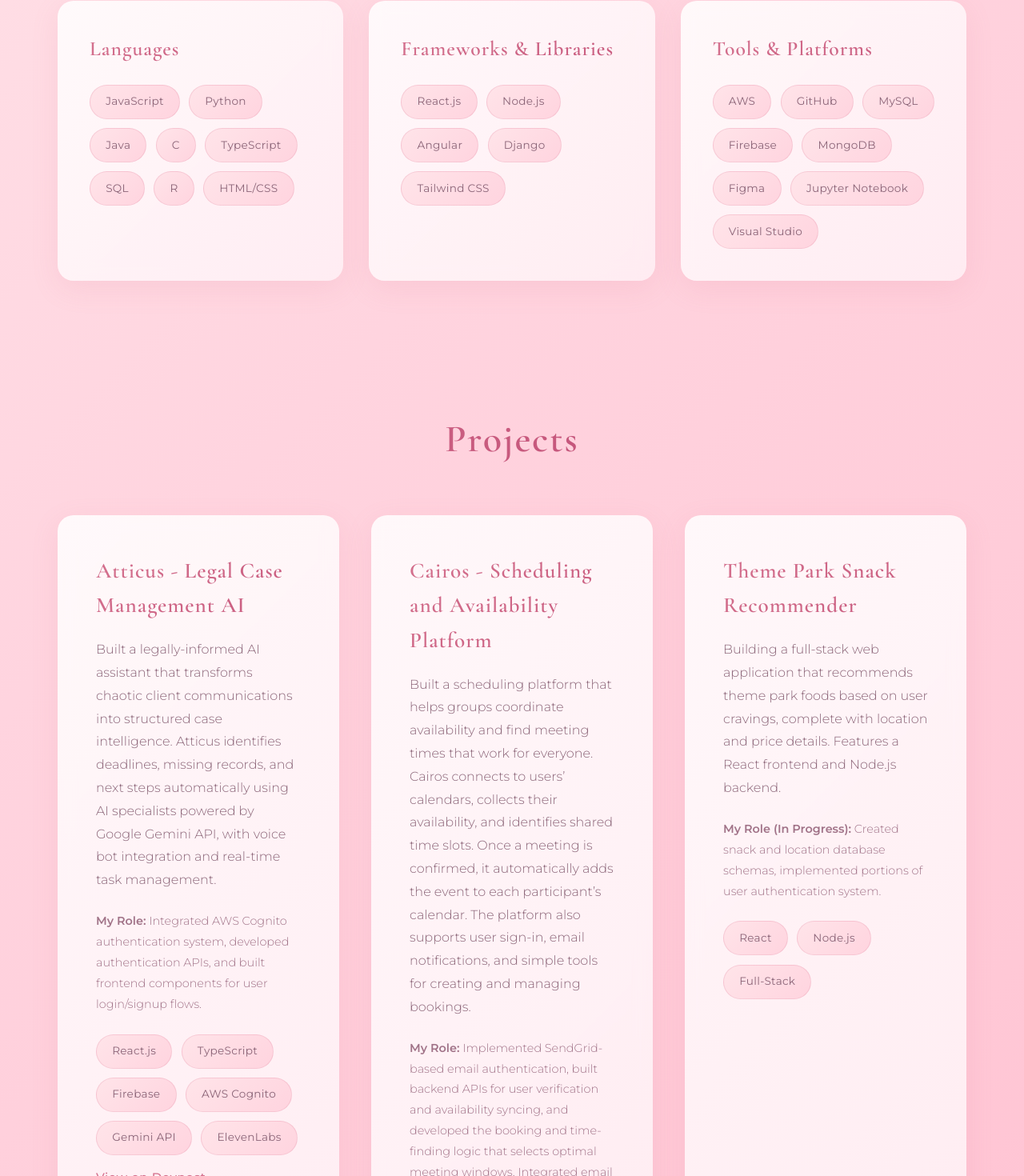
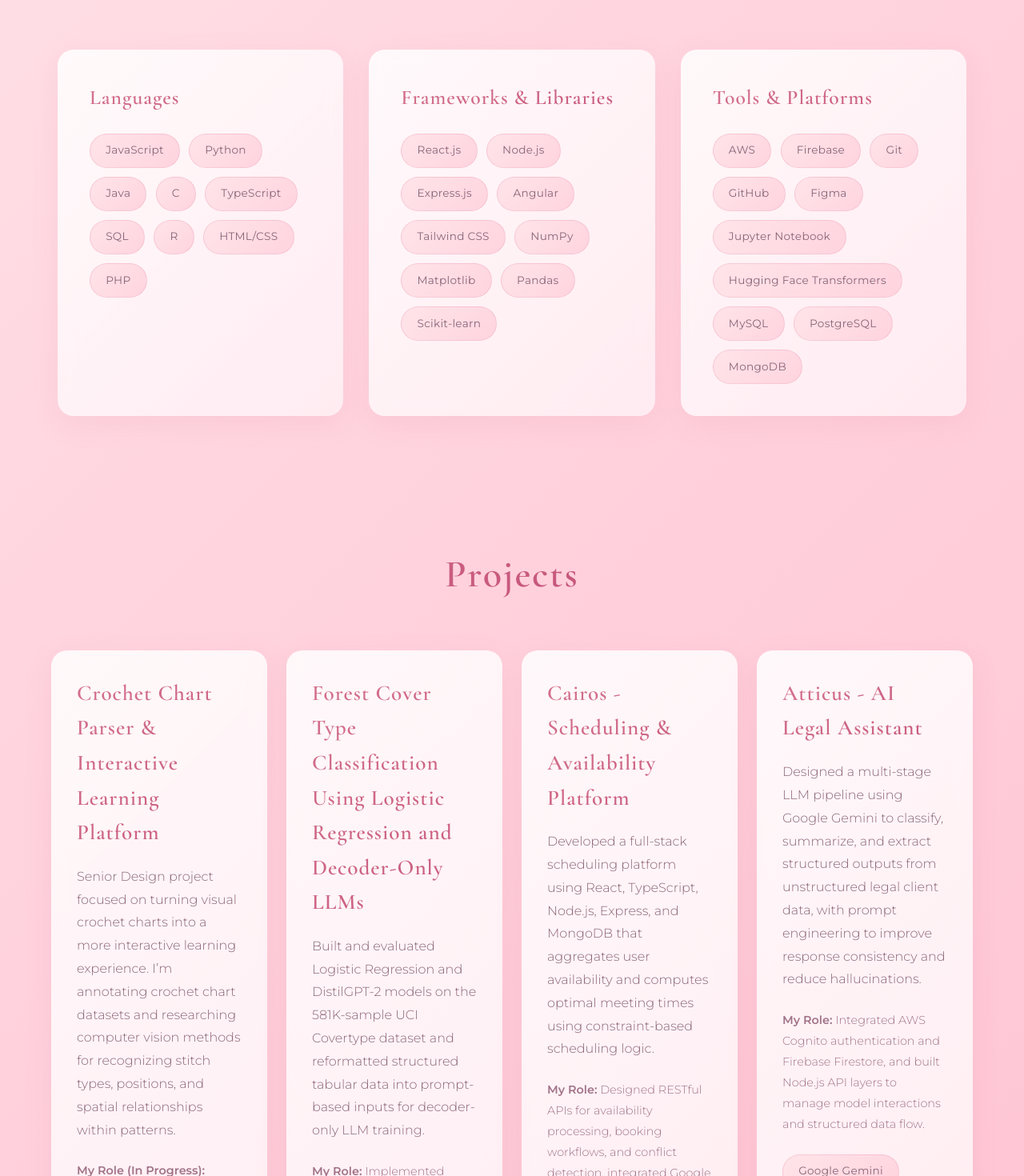
Before and after one commit to JumDum1101/Kareena_Raghubans_Personal_Website, a React (Vite) app: page / in a window 1280 px wide. Shown: the part 2268-3738 px from the top of the page at 80% size. Built offline with nearby package versions, Linux system fonts and the light colour scheme.

Commit message:
updated website

```diff
--- a/src/App.css
+++ b/src/App.css
@@ -653,13 +653,34 @@
   z-index: 1;
 }
 
-.project-card p {
-  color: #8b6578;
-  margin-bottom: 1.5rem;
-  font-weight: 300;
-  line-height: 1.8;
+.projects-grid {
+  display: grid;
+  grid-template-columns: repeat(4, minmax(0, 1fr));
+  gap: 1.5rem;
+  max-width: 1500px;
+  margin: 0 auto;
+}
+
+#projects .container {
+  max-width: 1600px;
+  width: 95%;
+}
+
+.project-card {
+  background: linear-gradient(
+    135deg,
+    rgba(255, 255, 255, 0.85) 0%,
+    rgba(255, 240, 245, 0.85) 100%
+  );
+  padding: 2rem;
+  border-radius: 20px;
+  box-shadow: 0 10px 35px rgba(212, 113, 142, 0.12);
+  transition: all 0.4s ease;
+  animation: scaleIn 0.8s ease-out backwards;
+  backdrop-filter: blur(10px);
   position: relative;
-  z-index: 1;
+  overflow: hidden;
+  min-width: 0;
 }
 
 .project-link {
--- a/src/App.jsx
+++ b/src/App.jsx
@@ -1,192 +1,413 @@
-import { useState, useEffect } from 'react';
+import { useEffect } from 'react';
+
 import './App.css';
+
 //redeploy
+
 function App() {
-  const [profileImage, setProfileImage] = useState('/kareena-photo.jpg'); // Use your photo by default
 
 const downloadResume = () => {
+
 const link = document.createElement('a');
+
     link.href = '/Raghubans_Kareena_Resume.pdf';
+
     link.download = 'Kareena_Raghubans_Resume.pdf';
+
     document.body.appendChild(link);
+
     link.click();
+
     document.body.removeChild(link);
+
   };
 
+
+
   useEffect(() => {
+
     // Intersection Observer for scroll animations
+
 const observer = new IntersectionObserver(
+
       (entries) => {
+
         entries.forEach((entry) => {
+
           if (entry.isIntersecting) {
+
             entry.target.style.animationPlayState = 'running';
+
           }
+
         });
+
       },
+
       { threshold: 0.1 }
+
     );
 
+
+
 const elements = document.querySelectorAll('.skill-card, .project-card, .interest-card, .about-content');
+
     elements.forEach((el) => observer.observe(el));
 
+
+
     // Parallax effect
+
 const handleScroll = () => {
+
 const scrolled = window.pageYOffset;
+
 const parallaxElements = document.querySelectorAll('.skill-card, .project-card, .interest-card');
 
+
+
       parallaxElements.forEach((el, index) => {
+
 const speed = 0.5 + index * 0.1;
+
 const yPos = -(scrolled * speed / 100);
+
         el.style.transform = `translateY(${yPos}px)`;
+
       });
+
     };
+
+
 
     window.addEventListener('scroll', handleScroll);
 
+
+
     return () => {
+
       elements.forEach((el) => observer.unobserve(el));
+
       window.removeEventListener('scroll', handleScroll);
+
     };
+
   }, []);
 
+
+
   return (
+
     <div className="App">
+
       <header>
+
         <nav>
+
           <div className="logo">Kareena Raghubans</div>
+
           <ul className="nav-links">
+
             <li><a href="#about">About</a></li>
+
             <li><a href="#skills">Skills</a></li>
+
             <li><a href="#projects">Projects</a></li>
+
             <li><a href="#interests">Interests</a></li>
+
           </ul>
+
         </nav>
+
       </header>
 
+
+
       <section className="hero">
+
         <div className="container">
+
           <div className="profile-image">
+
           <img src="/kareena-photo.jpg" alt="Kareena Raghubans" className="profile-image-display" />
+
           </div>
+
           <h1>Kareena Raghubans</h1>
+
           <h2>Software Engineer & Computer Science Student</h2>
+
           <p>
+
             I’m a passionate builder who loves turning ideas into intuitive, meaningful applications that make people’s lives easier. Whether it’s creating seamless user experiences, designing smart backend systems, or mentoring new developers, I’m driven by the impact technology can have when it’s built with care. I’m currently pursuing my B.S./M.S. in Computer Science at the University of Central Florida, where I’m exploring the intersections of AI, full-stack development, and human-centered design.
+
           </p>
 
+
+
           <div className="social-links">
+
             <div className="social-links-row">
+
               <a href="https://www.linkedin.com/in/kareena-raghubans" target="_blank" rel="noopener noreferrer">
+
                 <span>LinkedIn</span>
+
               </a>
+
               <a href="https://github.com/JumDum1101" target="_blank" rel="noopener noreferrer">
+
                 <span>GitHub</span>
+
               </a>
+
               <a href="mailto:karaghubans@gmail.com">
+
                 <span>Email</span>
+
               </a>
+
             </div>
+
             <button className="resume-btn" onClick={downloadResume}>
+
               <span>📄 Download Resume</span>
+
             </button>
+
           </div>
+
         </div>
+
       </section>
 
+
+
       <section id="about">
+
         <div className="container">
+
           <h2 className="section-title">About Me</h2>
+
           <div className="about-content">
+
             <h3>Education & Experience</h3>
+
             <p>
+
               I'm currently enrolled in the Accelerated B.S./M.S. program in Computer Science at
-              the University of Central Florida, maintaining a 3.6 GPA while pursuing a minor in
-              Statistics. My academic journey has been recognized with multiple honors including the
-              UCF Dean's List and NCWIT Rising Star Award.
+
+              the University of Central Florida, maintaining a 3.67 GPA while pursuing a minor in Statistics. My graduate-level focus is Machine Learning and Artificial Intelligence, and I have been recognized with honors including the UCF Dean's List and NCWIT Rising Star Award.
+
             </p>
 
+
+
             <h3>Professional Work</h3>
+
             <p>
-              At CodeNook, I worked as a Part-Time Software Developer where I built Generative AI client components using React.js and TypeScript. I integrated AWS services including Cognito for authentication, SNS for notifications, and Lambda for event-driven workflows. I improved the authentication flow and streamlined user management processes, increasing system reliability and helping scale the platform from 2 to 13 active customers.
+
+              I’m currently a Software Engineer Intern at Leidos, where I work on enterprise applications across the full stack. My work includes developing frontend features and user interfaces with React and TypeScript, building backend APIs, working with Java, and writing SQL for Oracle and Microsoft SQL Server databases. I also collaborate with engineers to understand requirements, research solutions, and improve existing applications. Previously, at CodeNook, I worked on an AI-powered platform where I built React components and integrated services including AWS Cognito, OpenAI APIs, SNS, and Lambda, helping support the platform as it grew from 2 to 13 customers.
             </p>
 
+
+
             <h3>Giving Back</h3>
+
             <p>
+
               I'm deeply committed to mentorship through Girls Who Code, where I guide both high school and college students in learning programming fundamentals and building confidence in their technical skills. Helping others discover that coding can be both approachable and empowering is one of my greatest passions.
+
             </p>
+
           </div>
+
         </div>
+
       </section>
 
+
+
       <section id="skills">
+
         <div className="container">
+
           <h2 className="section-title">Technical Skills</h2>
+
           <div className="skills-grid">
+
             <div className="skill-card">
+
               <h3>Languages</h3>
+
               <div className="skill-tags">
+
                 <span className="tag">JavaScript</span>
+
                 <span className="tag">Python</span>
+
                 <span className="tag">Java</span>
+
                 <span className="tag">C</span>
+
                 <span className="tag">TypeScript</span>
+
                 <span className="tag">SQL</span>
+
                 <span className="tag">R</span>
+
                 <span className="tag">HTML/CSS</span>
+
+                <span className="tag">PHP</span>
+
+              </div>
+
+            </div>
+
+
+
+            <div className="skill-card">
+
+              <h3>Frameworks & Libraries</h3>
+
+              <div className="skill-tags">
+                <span className="tag">React.js</span>
+                <span className="tag">Node.js</span>
+                <span className="tag">Express.js</span>
+                <span className="tag">Angular</span>
+                <span className="tag">Tailwind CSS</span>
+                <span className="tag">NumPy</span>
+                <span className="tag">Matplotlib</span>
+                <span className="tag">Pandas</span>
+                <span className="tag">Scikit-learn</span>
+              </div>
+
+            </div>
+
+
+
+            <div className="skill-card">
+
+              <h3>Tools & Platforms</h3>
+
+              <div className="skill-tags">
+                <span className="tag">AWS</span>
+                <span className="tag">Firebase</span>
+                <span className="tag">Git</span>
+                <span className="tag">GitHub</span>
+                <span className="tag">Figma</span>
+                <span className="tag">Jupyter Notebook</span>
+                <span className="tag">Hugging Face Transformers</span>
+                <span className="tag">MySQL</span>
+                <span className="tag">PostgreSQL</span>
+                <span className="tag">MongoDB</span>
+              </div>
+
+            </div>
+
+          </div>
+
+        </div>
+
+      </section>
+
+
+
+      <section id="projects">
+
+        <div className="container">
+
+          <h2 className="section-title">Projects</h2>
+
+          <div className="projects-grid">
+            <div className="project-card">
+              <h3>Crochet Chart Parser & Interactive Learning Platform</h3>
+              <p>
+                Senior Design project focused on turning visual crochet charts into a more interactive
+                learning experience. I’m annotating crochet chart datasets and researching computer vision
+                methods for recognizing stitch types, positions, and spatial relationships within patterns.
+              </p>
+              <p style={{ fontSize: '0.9rem', color: '#a17388', marginTop: '0.5rem' }}>
+                <strong>My Role (In Progress):</strong> Designing the application UI in Figma and planning
+                a React and TypeScript interface where users can upload patterns, view generated instructions,
+                and follow crochet charts interactively.
+              </p>
+              <div className="skill-tags">
+                <span className="tag">Computer Vision</span>
+                <span className="tag">React</span>
+                <span className="tag">TypeScript</span>
+                <span className="tag">Figma</span>
               </div>
             </div>
 
-            <div className="skill-card">
-              <h3>Frameworks & Libraries</h3>
+            <div className="project-card">
+              <h3>Forest Cover Type Classification Using Logistic Regression and Decoder-Only LLMs</h3>
+              <p>
+                Built and evaluated Logistic Regression and DistilGPT-2 models on the 581K-sample UCI
+                Covertype dataset and reformatted structured tabular data into prompt-based inputs for
+                decoder-only LLM training.
+              </p>
+              <p style={{ fontSize: '0.9rem', color: '#a17388', marginTop: '0.5rem' }}>
+                <strong>My Role:</strong> Implemented preprocessing, feature scaling, class balancing,
+                and hyperparameter tuning for the classification pipeline.
+              </p>
               <div className="skill-tags">
-                <span className="tag">React.js</span>
-                <span className="tag">Node.js</span>
-                <span className="tag">Angular</span>
-                <span className="tag">Django</span>
-                <span className="tag">Tailwind CSS</span>
+                <span className="tag">Python</span>
+                <span className="tag">Scikit-learn</span>
+                <span className="tag">DistilGPT-2</span>
+                <span className="tag">Hugging Face</span>
               </div>
             </div>
 
-            <div className="skill-card">
-              <h3>Tools & Platforms</h3>
-              <div className="skill-tags">
-                <span className="tag">AWS</span>
-                <span className="tag">GitHub</span>
-                <span className="tag">MySQL</span>
-                <span className="tag">Firebase</span>
-                <span className="tag">MongoDB</span>
-                <span className="tag">Figma</span>
-                <span className="tag">Jupyter Notebook</span>
-                <span className="tag">Visual Studio</span>
-              </div>
-            </div>
-          </div>
-        </div>
-      </section>
-
-      <section id="projects">
-        <div className="container">
-          <h2 className="section-title">Projects</h2>
-          <div className="projects-grid">
             <div className="project-card">
-              <h3>Atticus - Legal Case Management AI</h3>
+              <h3>Cairos - Scheduling & Availability Platform</h3>
               <p>
-                Built a legally-informed AI assistant that transforms chaotic client communications
-                into structured case intelligence. Atticus identifies deadlines, missing records, and
-                next steps automatically using AI specialists powered by Google Gemini API, with voice
-                bot integration and real-time task management.
+                Developed a full-stack scheduling platform using React, TypeScript, Node.js, Express,
+                and MongoDB that aggregates user availability and computes optimal meeting times using
+                constraint-based scheduling logic.
               </p>
               <p style={{ fontSize: '0.9rem', color: '#a17388', marginTop: '0.5rem' }}>
-                <strong>My Role:</strong> Integrated AWS Cognito authentication system, developed
-                authentication APIs, and built frontend components for user login/signup flows.
+                <strong>My Role:</strong> Designed RESTful APIs for availability processing, booking workflows,
+                and conflict detection, integrated Google Calendar for real-time synchronization, and built
+                secure email-based authentication using SendGrid.
               </p>
               <div className="skill-tags">
-                <span className="tag">React.js</span>
+                <span className="tag">React</span>
                 <span className="tag">TypeScript</span>
-                <span className="tag">Firebase</span>
+                <span className="tag">Node.js</span>
+                <span className="tag">Express</span>
+                <span className="tag">MongoDB</span>
+                <span className="tag">Google Calendar API</span>
+                <span className="tag">SendGrid</span>
+              </div>
+              <a
+                href="https://www.youtube.com/watch?v=4dP1Sn3qUTA"
+                target="_blank"
+                rel="noopener noreferrer"
+                className="project-link"
+              >
+                View Demo →
+              </a>
+            </div>
+
+            <div className="project-card">
+              <h3>Atticus - AI Legal Assistant</h3>
+              <p>
+                Designed a multi-stage LLM pipeline using Google Gemini to classify, summarize, and extract
+                structured outputs from unstructured legal client data, with prompt engineering to improve
+                response consistency and reduce hallucinations.
+              </p>
+              <p style={{ fontSize: '0.9rem', color: '#a17388', marginTop: '0.5rem' }}>
+                <strong>My Role:</strong> Integrated AWS Cognito authentication and Firebase Firestore,
+                and built Node.js API layers to manage model interactions and structured data flow.
+              </p>
+              <div className="skill-tags">
+                <span className="tag">Google Gemini</span>
+                <span className="tag">Node.js</span>
                 <span className="tag">AWS Cognito</span>
-                <span className="tag">Gemini API</span>
-                <span className="tag">ElevenLabs</span>
+                <span className="tag">Firebase Firestore</span>
+                <span className="tag">Prompt Engineering</span>
               </div>
               <a
                 href="https://devpost.com/software/atticus"
@@ -197,90 +418,92 @@
                 View on Devpost →
               </a>
             </div>
-            <div className="project-card">
-              <h3>Cairos - Scheduling and Availability Platform</h3>
-              <p>
-                Built a scheduling platform that helps groups coordinate availability and find meeting times that work for everyone. Cairos connects to users’ calendars, collects their availability, and identifies shared time slots. Once a meeting is confirmed, it automatically adds the event to each participant’s calendar. The platform also supports user sign-in, email notifications, and simple tools for creating and managing bookings.
-              </p>
-              <p style={{ fontSize: '0.9rem', color: '#a17388', marginTop: '0.5rem' }}>
-                <strong>My Role:</strong> Implemented SendGrid-based email authentication, built backend APIs for user verification and availability syncing, and developed the booking and time-finding logic that selects optimal meeting windows. Integrated email notifications to confirm scheduled meetings.
-              </p>
-              <div className="skill-tags">
-                <span className="tag">React.js</span>
-                <span className="tag">Javascript</span>
-                <span className="tag">MongoDB</span>
-                <span className="tag">SendGrid</span>
-                <span className="tag">Google Calendar APIs</span>
-                <span className="tag">Flutter</span>
           </div>
-              <a
-                href="https://www.youtube.com/watch?v=4dP1Sn3qUTA"
-                target="_blank"
-                rel="noopener noreferrer"
-                className="project-link"
-              >
-                View Demo →
-              </a>
+
         </div>
-            <div className="project-card">
-              <h3>Theme Park Snack Recommender</h3>
-              <p>
-                Building a full-stack web application that recommends theme park foods based on user
-                cravings, complete with location and price details. Features a React frontend and
-                Node.js backend.
-              </p>
-              <p style={{ fontSize: '0.9rem', color: '#a17388', marginTop: '0.5rem' }}>
-                <strong>My Role (In Progress):</strong> Created snack and location database schemas,
-                implemented portions of user authentication system.
-              </p>
-              <div className="skill-tags">
-                <span className="tag">React</span>
-                <span className="tag">Node.js</span>
-                <span className="tag">Full-Stack</span>
-              </div>
-            </div>
-          </div>
-        </div>
+
       </section>
 
+
+
       <section id="interests">
+
         <div className="container">
+
           <h2 className="section-title">Interests & Passions</h2>
+
           <div className="interests-grid">
+
             <div className="interest-card">
+
               <div className="interest-icon">💻</div>
+
               <h3>AI & Machine Learning</h3>
+
               <p>Exploring generative AI and building intelligent applications that solve real-world problems</p>
+
             </div>
 
+
+
             <div className="interest-card">
+
               <div className="interest-icon">👩‍🏫</div>
+
               <h3>Mentorship</h3>
+
               <p>Empowering young women in tech through Girls Who Code and making programming accessible to all</p>
+
             </div>
 
+
+
             <div className="interest-card">
+
               <div className="interest-icon">🎨</div>
+
               <h3>UI/UX Design</h3>
+
               <p>Creating beautiful, intuitive interfaces that prioritize user experience</p>
+
             </div>
 
+
+
             <div className="interest-card">
+
               <div className="interest-icon">📊</div>
+
               <h3>Data Analysis</h3>
+
               <p>Applying statistical methods and computational tools to interpret complex datasets</p>
+
             </div>
+
           </div>
+
         </div>
+
       </section>
 
+
+
       <footer>
+
         <div className="container">
-          <p>&copy; 2025 Kareena Raghubans. Built with passion in Orlando, Florida.</p>
+
+          <p>© 2026 Kareena Raghubans. Built with passion in Orlando, Florida.</p>
+
         </div>
+
       </footer>
+
     </div>
+
   );
+
 }
 
+
+
 export default App;
```
Also changed, not shown: 1 other file (tests, documents, lock files or other folders). Lines whose indentation alone changed are shown as unchanged.
